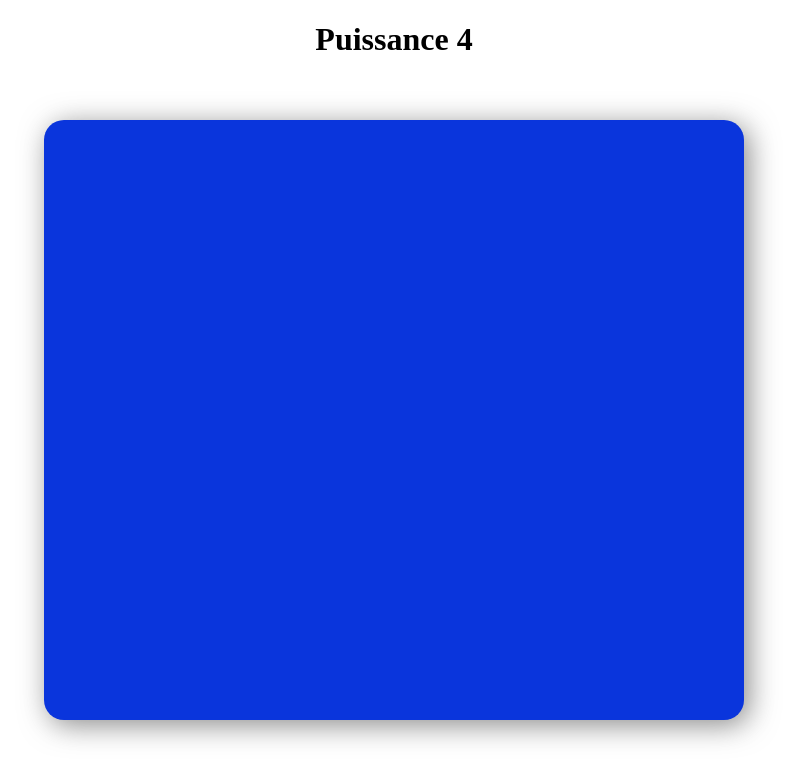
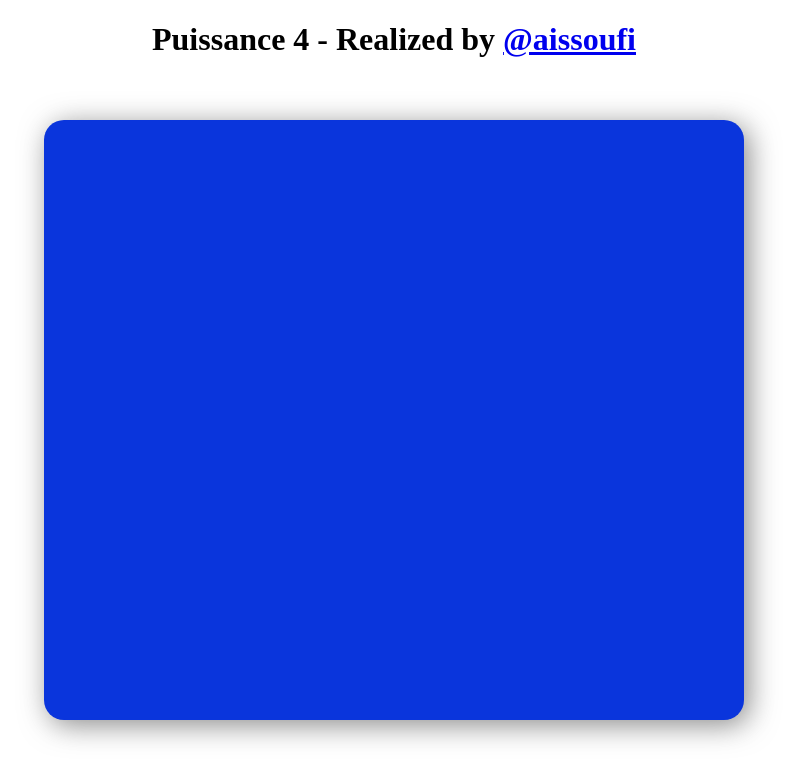
Before and after one commit to AIssoufi/connect-four, a website: page public/index.html in a window 1280 px wide. Shown: the whole page, without its empty margins (246-1043 px from the left). Drawn offline with Linux system fonts and the light colour scheme; no server answers.

Commit message:
README.md updated

```diff
--- a/public/index.html
+++ b/public/index.html
@@ -11,7 +11,7 @@
 
 <body>
   <header>
-    <h1>Puissance 4</h1>
+    <h1>Puissance 4 - Realized by <a href="https://aissoufi.github.io">@aissoufi</a></h1>
   </header>
   <main>
     <div id="control-panel"></div>
```
Also changed, not shown: README.md, screenshots/screenshot1.png (added), screenshots/screenshot2.png (added).
